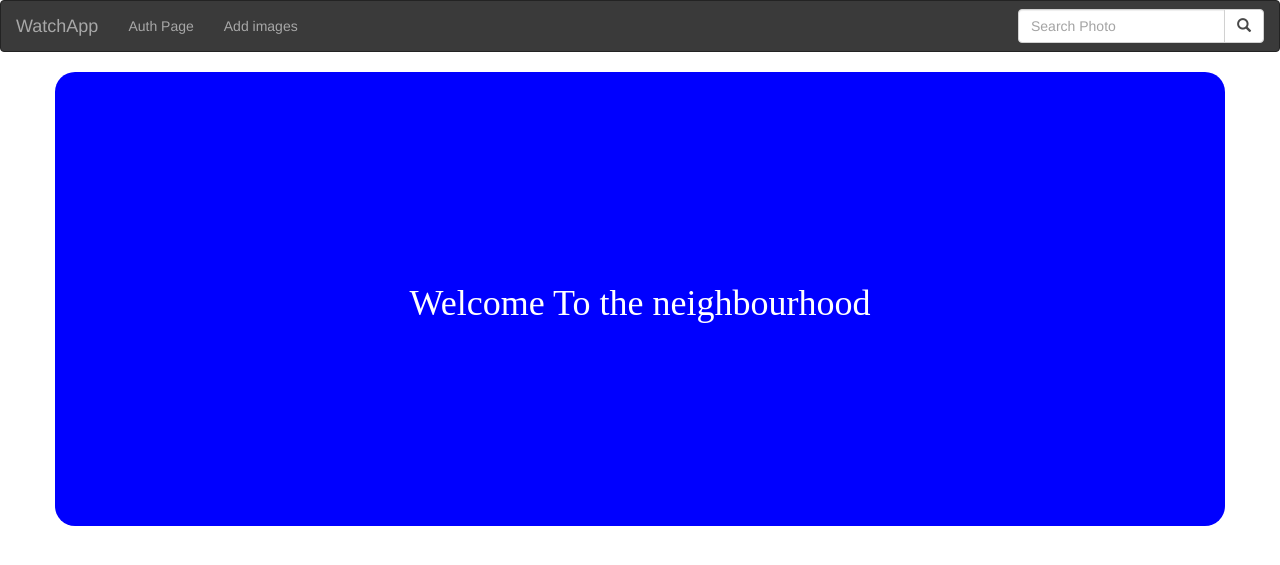
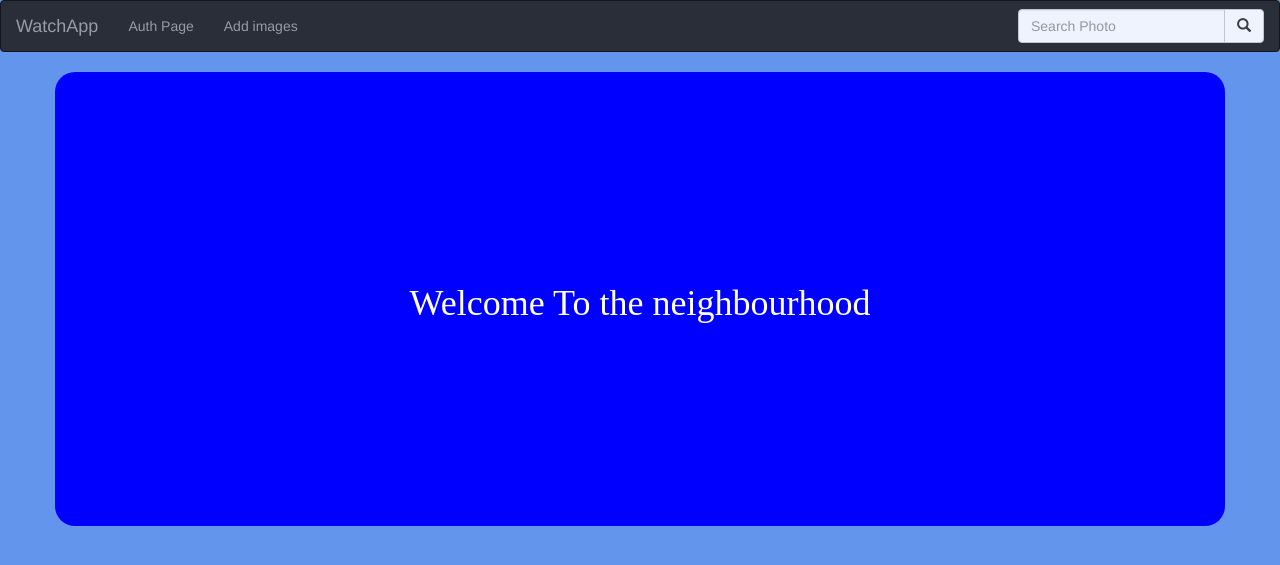
Before and after one commit to ramza007/WatchApp, a Django app: page / in a window 1280 px wide. Shown: the top 565 px of the page. Run offline with Django 3.2, Linux system fonts and the light colour scheme; some libraries are stand-ins or nearby versions.

Commit message:
added icon

```diff
--- a/appwatch/templates/index.html
+++ b/appwatch/templates/index.html
@@ -7,6 +7,8 @@
     <meta name="viewport" content="width=device-width, initial-scale=1.0">
     <meta http-equiv="X-UA-Compatible" content="ie=edge">
     <link href="https://fonts.googleapis.com/css?family=Do+Hyeon" rel="stylesheet">
+    <link rel="shortcut icon" type="image/png" href="https://static1.squarespace.com/static/596e55041b631bb072abf784/t/5983596337c58150b473b608/1501177495645/faster-icon-png-0+copy.png?format=300w" />
+    <title>WatchApp | Home</title>
     {% block styles %} {% bootstrap_css %} {% endblock %}
 
 </head>
@@ -21,6 +23,10 @@
         color: white;
         border-radius: 20px;
         font-family: 'Times New Roman', Times, serif;
+    }
+
+    body{
+        background-color: cornflowerblue;
     }
 </style>
 
```
